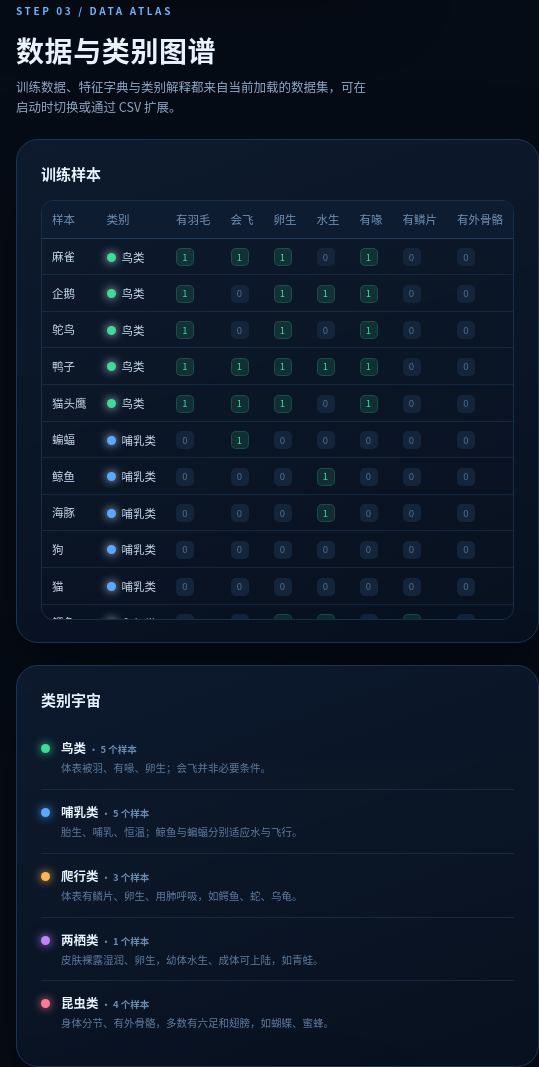
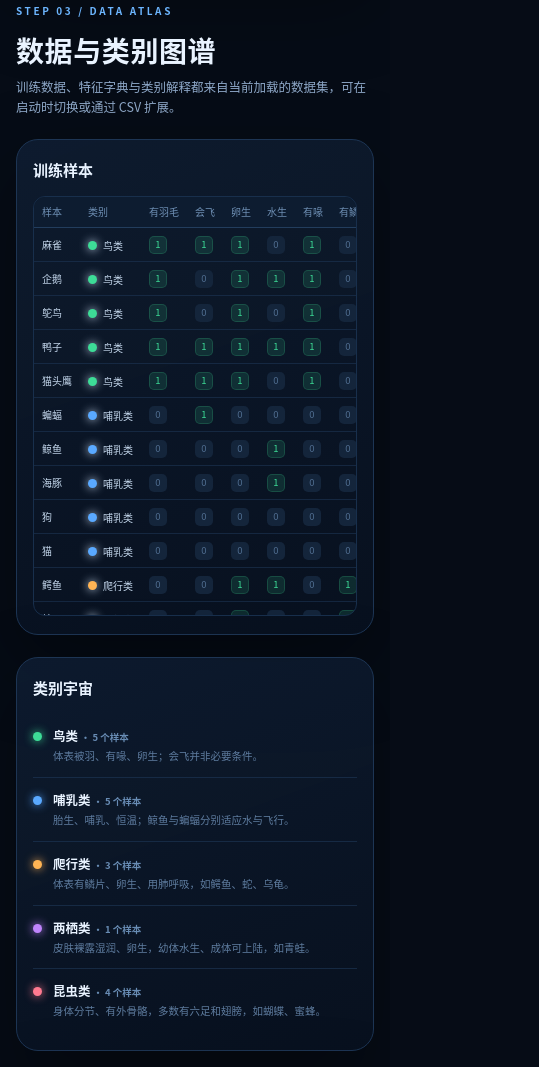
Before and after one commit to xiaocheng096/Decision_Tree, a plain HTML site: page index.html in a window 390 px wide. Shown: the part 2931-3998 px from the top of the page, 539 px wide, since content can reach past the window. Drawn offline with Linux system fonts and the light colour scheme.

Commit message:
Fit data panels and sample table on narrow screens

```diff
--- a/index.html
+++ b/index.html
@@ -157,10 +157,11 @@ section{position:relative}
 .tree-gesture .g-mobile{display:none}
 .tree-hint{display:flex;align-items:center;gap:9px;font-size:10.8px;color:var(--dim);padding:11px 4px 0}
 .tree-hint i{width:22px;height:2px;background:var(--gold);display:inline-block;box-shadow:0 0 8px rgba(255,209,102,.5)}
-.data-grid{display:grid;grid-template-columns:1.22fr .78fr;gap:22px}
-.data-panel{padding:22px 24px}
+.data-grid{display:grid;grid-template-columns:1.22fr .78fr;gap:22px;min-width:0}
+.data-grid>*{min-width:0}
+.data-panel{padding:22px 24px;min-width:0}
 .data-panel h3{font-size:15px;margin:0 0 14px}
-.table-wrap{max-height:420px;overflow:auto;border:1px solid #182f4c;border-radius:12px}
+.table-wrap{max-width:100%;max-height:420px;overflow:auto;border:1px solid #182f4c;border-radius:12px;-webkit-overflow-scrolling:touch}
 table{width:100%;border-collapse:collapse;font-size:11.5px}
 th{position:sticky;top:0;background:#0d1c30;color:#6f90b5;font-weight:500;text-align:left;padding:9px 10px;border-bottom:1px solid #223d5d;white-space:nowrap;z-index:1}
 td{padding:8px 10px;border-bottom:1px solid rgba(31,58,89,.55);color:#c6d9ee;white-space:nowrap}
@@ -210,6 +211,8 @@ footer .wrap{display:flex;justify-content:space-between;gap:20px;flex-wrap:wrap}
  .primary{width:calc(100% - 36px);margin-left:18px;margin-right:18px}
  .result-content{padding:20px 18px}.result-name{font-size:31px}.ring{width:78px;height:78px}
  .mini-stats{gap:6px}.dict-grid{grid-template-columns:1fr}.method{padding:22px 18px}
+ .data-panel{padding:18px 16px}
+ table{font-size:10px}th,td{padding:7px 8px}
  .pipeline{grid-template-columns:repeat(2,1fr)}
 }
 @media(prefers-reduced-motion:reduce){*{animation:none!important;scroll-behavior:auto!important;transition:none!important}}
```
Also changed, not shown: 决策树分类系统_单文件版.html (+6 -3 lines).
